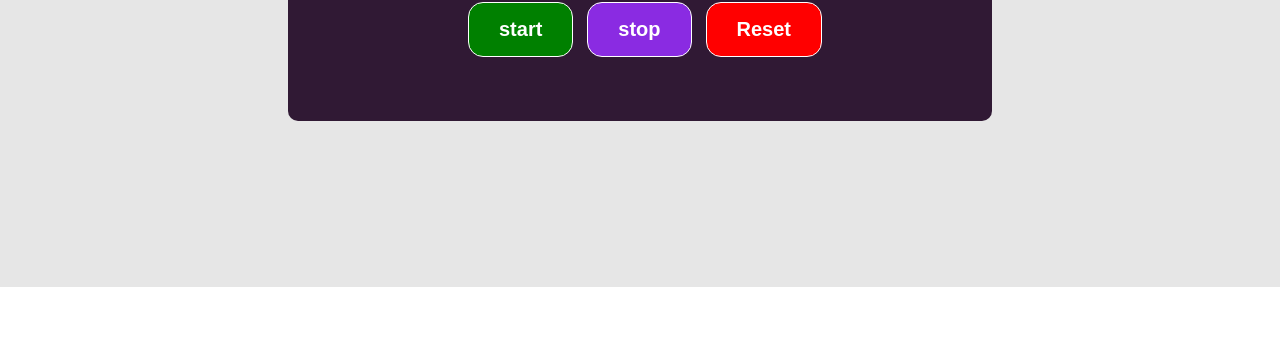
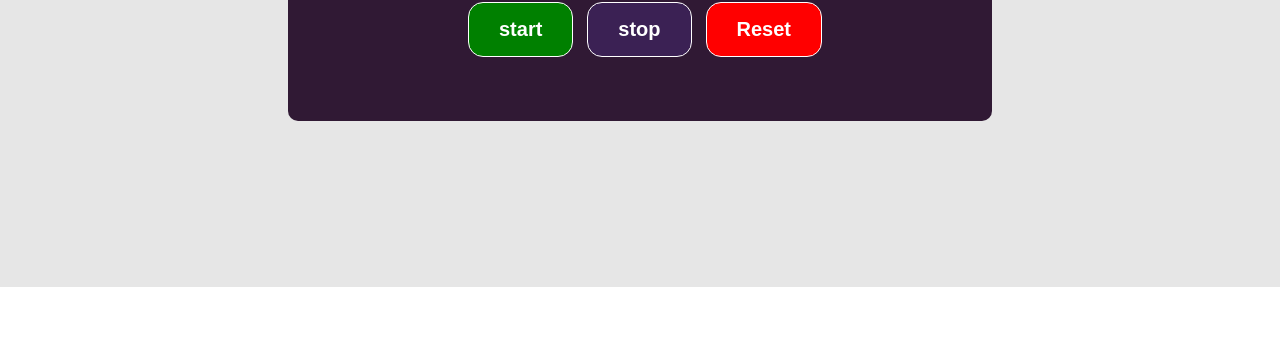
Before and after one commit to ahmedullahmern/StopWatch-Timer-usingJS, a plain HTML site: page index.html in a window 1280 px wide. Shown: the part 445-800 px from the top of the page. Drawn offline with Linux system fonts and the light colour scheme.

Commit message:
color change

```diff
--- a/style.css
+++ b/style.css
@@ -53,7 +53,7 @@ h1{
     margin: 10px 0 0  10px;
 }
 #stop_btn{
-    background-color: blueviolet;
+    background-color: rgb(59, 33, 84);
     font-weight: bolder;
     font-size: 20px;
     border: 1px solid white;
```
